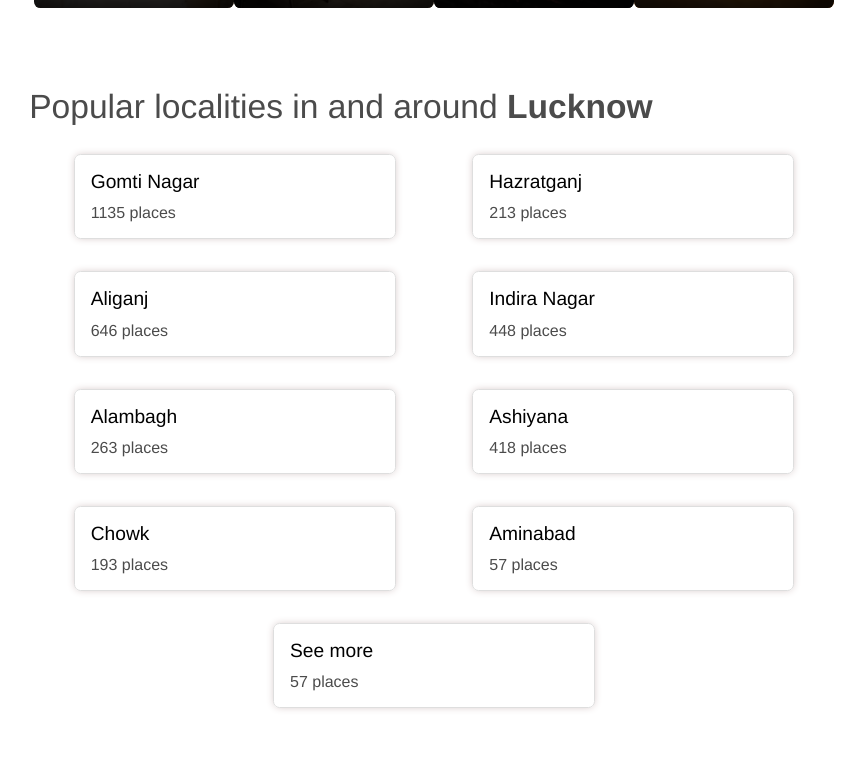
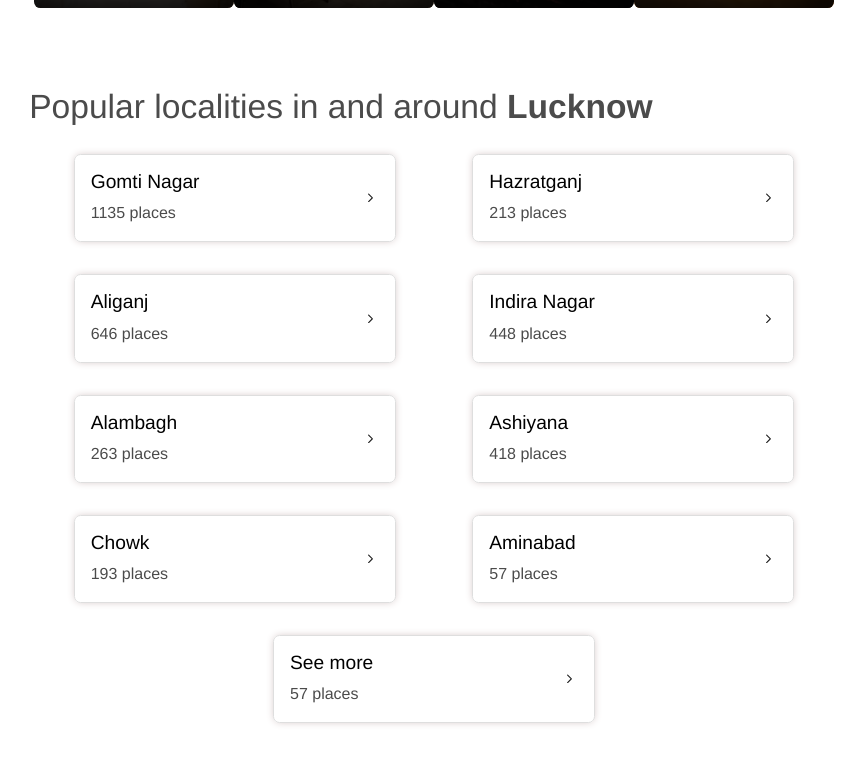
Before and after one commit to AbhiBajpaishek/zomato-clone, a React (Create React App) app: page / in a window 1280 px wide. Shown: the part 1162-1925 px from the top of the page, without its empty margins (206-1071 px from the left). Built offline with nearby package versions, Linux system fonts and the light colour scheme.

Commit message:
Added arrow icon on city cards

```diff
--- a/src/components/city-card/CityCard.css
+++ b/src/components/city-card/CityCard.css
@@ -1,7 +1,7 @@
 .city-card {
   cursor: pointer;
   width: 18rem;
-  padding: 1rem;
+  padding: 1rem 1rem 0 1rem;
   border-radius: 0.4rem;
   box-shadow: 0px 0px 9px -2px #c6b3b3;
   border: 1px double #dedede;
@@ -17,3 +17,9 @@
 .city-card_places {
   opacity: 0.7;
 }
+
+.city-card_icon {
+  position: relative;
+  left: 17rem;
+  bottom: 2rem;
+}
--- a/src/components/city-card/CityCard.tsx
+++ b/src/components/city-card/CityCard.tsx
@@ -6,6 +6,23 @@ export const CityCard: React.FC<City> = (props: City) => {
     <div className="city-card">
       <h4 className="city-card_city">{props.city}</h4>
       <span className="city-card_places">{props.numberOfPlaces} places</span>
+      <div className="city-card_icon">
+        <i className="sc-rbbb40-1 iFnyeo sc-lenlpJ hfgDug" color="#1C1C1C">
+          <svg
+            xmlns="http://www.w3.org/2000/svg"
+            fill="#1C1C1C"
+            width="15"
+            height="15"
+            viewBox="0 0 20 20"
+            aria-labelledby="icon-svg-title- icon-svg-desc-"
+            role="img"
+            className="sc-rbbb40-0 jKmKoK"
+          >
+            <title>chevron-right</title>
+            <path d="M6.98 15.94c-0.3-0.28-0.3-0.76 0-1.060l4.46-4.46-4.46-4.48c-0.3-0.28-0.3-0.76 0-1.060s0.76-0.28 1.060 0l5 5c0.28 0.3 0.28 0.78 0 1.060l-5 5c-0.3 0.3-0.78 0.3-1.060 0z"></path>
+          </svg>
+        </i>
+      </div>
     </div>
   );
 };
```
